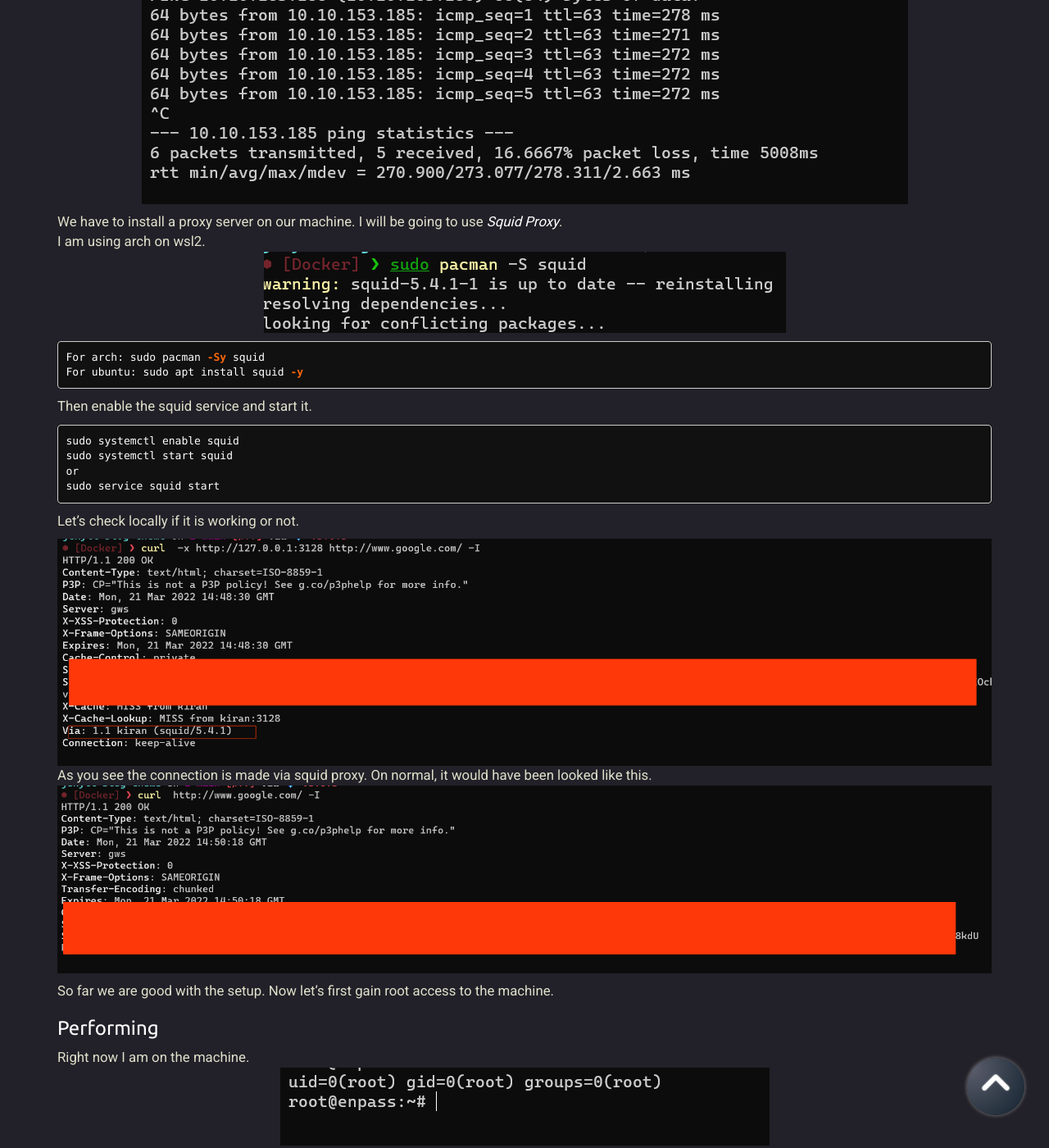
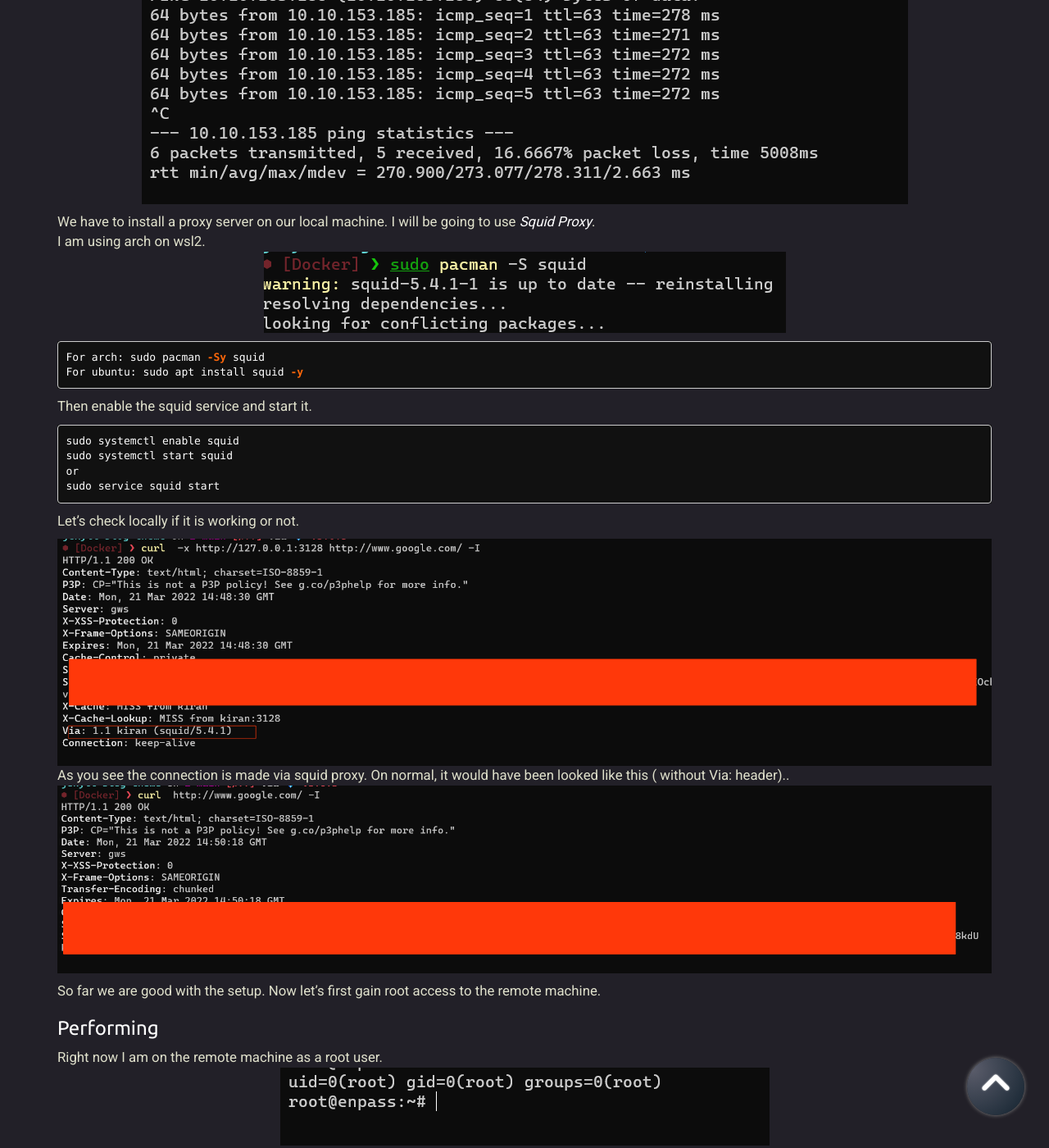
Before and after one commit to Cimihan123/jekyll-blog-theme, a Jekyll site: the page built from _posts/2022-03-21-proxy.markdown, in a window 1280 px wide and 1400 px high, scrolled down 775 px. Shown: the whole window at 82% size. Built offline with Jekyll 4.4.1, drawn with Linux system fonts in a browser that asks for light colours; nearby versions of some CDN libraries; some of the changed text lies outside the part shown.

Commit message:
Update 2022-03-21-proxy.markdown

```diff
--- a/_posts/2022-03-21-proxy.markdown
+++ b/_posts/2022-03-21-proxy.markdown
@@ -20,7 +20,7 @@ The machine is up.
 
 ![ connected ><](/assets/img/blog3-proxy/1.png)
 
-We have to install a proxy server on our machine. I will be going to use *Squid Proxy*.<br>
+We have to install a proxy server on our local machine. I will be going to use *Squid Proxy*.<br>
 I am using arch on wsl2.
 ![ squid-install ><](/assets/img/blog3-proxy/2.png)
 
@@ -40,14 +40,14 @@ Let's check locally if it is working or not.
 
 ![ squid-check ><](/assets/img/blog3-proxy/3.png)
 As you see the connection is made via squid proxy.
-On normal, it would have been looked like this.
+On normal, it would have been looked like this ( without Via: header)..
 ![ squid-check ><](/assets/img/blog3-proxy/4.png)
 
-So far we are good with the setup. Now let's first gain root access to the machine.
+So far we are good with the setup. Now let's first gain root access to the remote machine.
 
 ### Performing
 
-Right now I am on the machine.
+Right now I am on the remote machine as a root user.
 ![ root-access ><](/assets/img/blog3-proxy/5.png)
 
 The **squid proxy** runs on port 3128. We have to first forward our traffic to the remote machine via ssh.
@@ -87,7 +87,7 @@ export http_proxy=http://127.0.0.1:3128/
 
 ![ proxy-check-without-x ><](/assets/img/blog3-proxy/9.png)
 
-We don't have to now mention the "-x" flag.<br>*apt* will also work now. you can see *nmap*  is not installed first. Let's try installing **nmap**.
+We don't have to now mention the "-x" flag.<br>*apt* will also work now. you can see *Nmap*  is not installed first. Let's try installing **Nmap**.
 
 ![ proxy-check-without-x ><](/assets/img/blog3-proxy/10.png)
 
```
Also changed, not shown: other parts of _posts/2022-03-21-proxy.markdown (+1 -1 lines).
